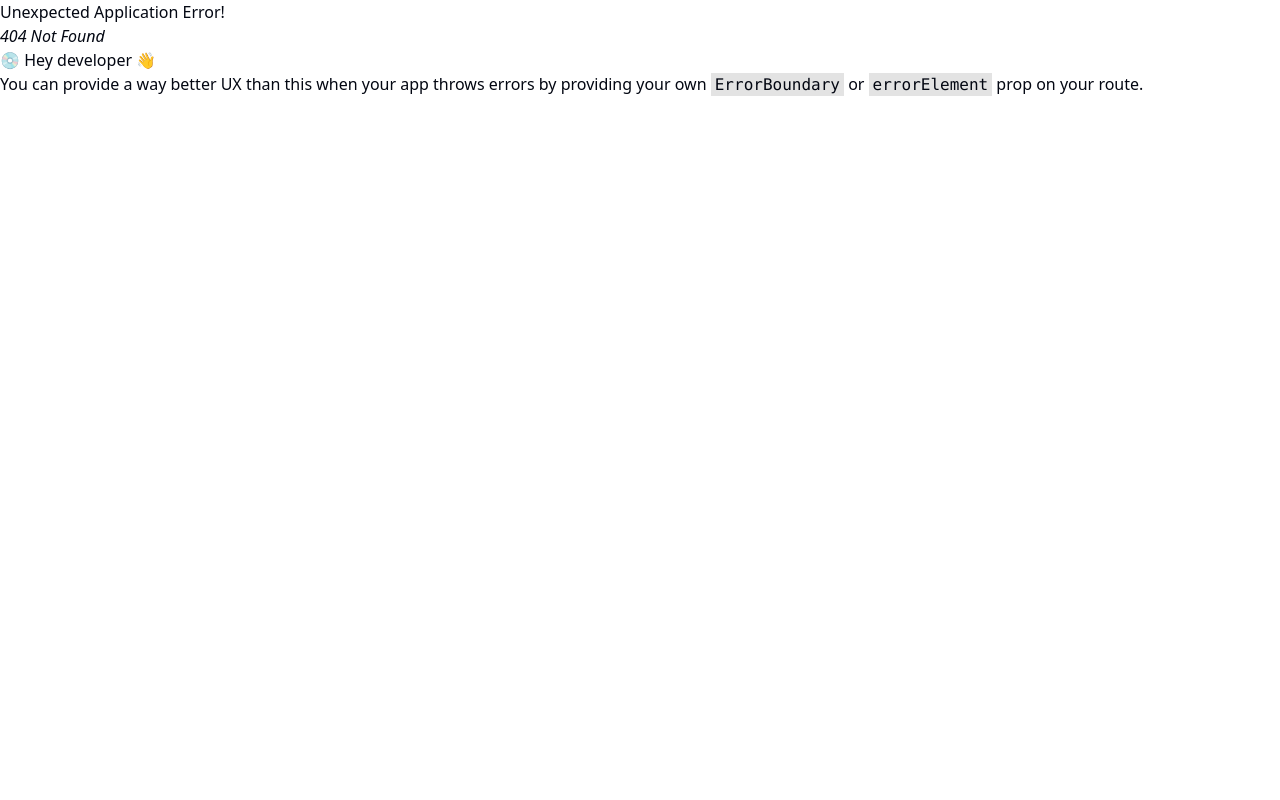
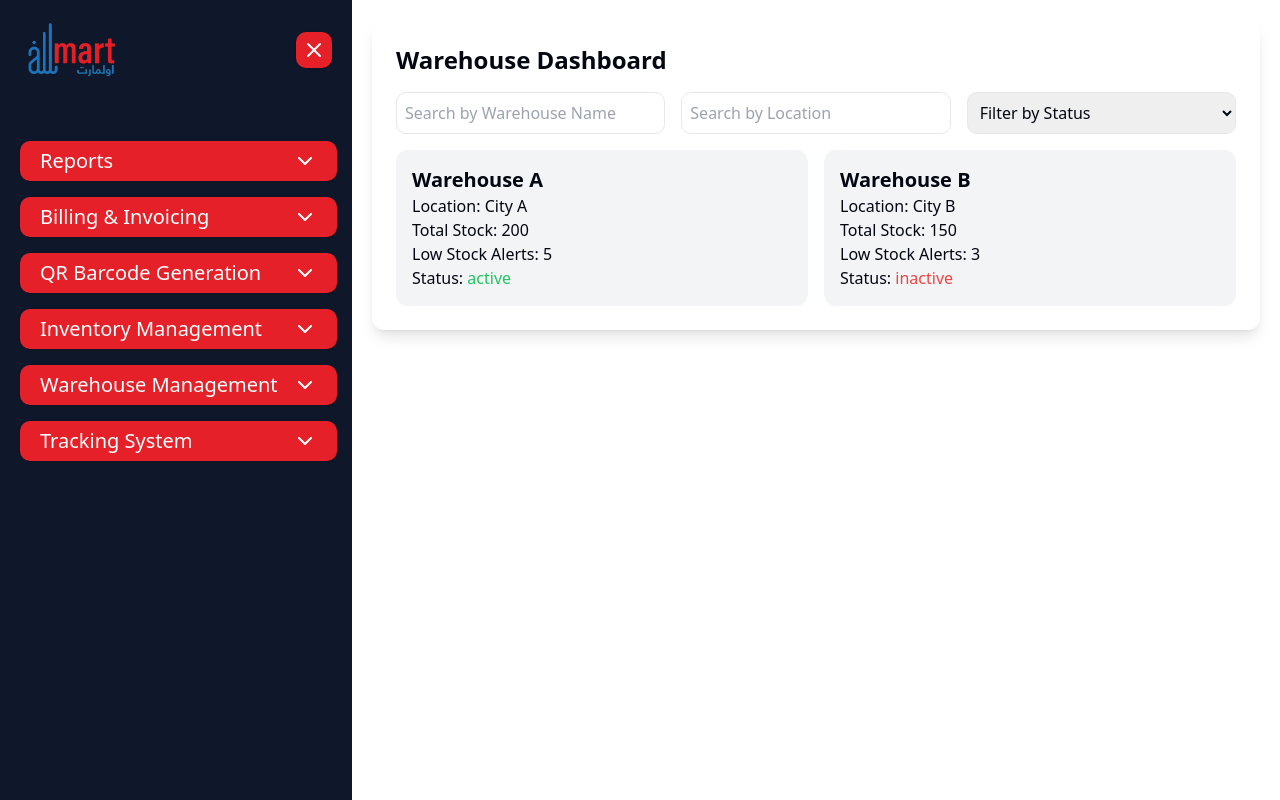
Before and after one commit to subin4693/AliMart-erp, a React (Vite) app: page /multiple-warehouse in a window 1280 px wide. Before the commit this address had no page. Built offline with nearby package versions, Linux system fonts and the light colour scheme.

Commit message:
warehouse dashboard page added

```diff
--- a/src/App.jsx
+++ b/src/App.jsx
@@ -10,6 +10,7 @@ import {
     InventaryValuation,
     BatchExpir,
 } from "@/pages";
+import WarehouseDashboard from "@/pages/warehouseManagement/warehouseDashboard/index";
 // import { InventoryReports } from "@/pages/InventoryReports";
 import Layout from "@/layouts/Layout";
 
@@ -54,6 +55,10 @@ const App = () => {
                     path: "/batch-expiry",
                     element: <BatchExpir />,
                 },
+                {
+                    path: "/multiple-warehouse",
+                    element: <WarehouseDashboard />,
+                },
             ],
         },
     ]);
--- /dev/null
+++ b/src/pages/warehouseManagement/warehouseDashboard/index.jsx
@@ -0,0 +1,170 @@
+import React, { useState } from "react";
+
+const warehouses = [
+    {
+        id: 1,
+        name: "Warehouse A",
+        location: "City A",
+        totalStock: 200,
+        lowStockAlert: 5,
+        status: "active",
+        zones: [
+            {
+                id: 1,
+                name: "Zone A1",
+                products: [
+                    { id: 1, name: "Product A", stock: 10 },
+                    { id: 2, name: "Product C", stock: 15 },
+                ],
+            },
+            { id: 2, name: "Zone A2", products: [{ id: 3, name: "Product B", stock: 20 }] },
+        ],
+    },
+    {
+        id: 2,
+        name: "Warehouse B",
+        location: "City B",
+        totalStock: 150,
+        lowStockAlert: 3,
+        status: "inactive",
+        zones: [
+            {
+                id: 1,
+                name: "Zone B1",
+                products: [
+                    { id: 4, name: "Product D", stock: 5 },
+                    { id: 5, name: "Product E", stock: 8 },
+                ],
+            },
+            { id: 2, name: "Zone B2", products: [{ id: 6, name: "Product F", stock: 12 }] },
+        ],
+    },
+];
+
+const WarehouseDashboard = () => {
+    const [selectedWarehouse, setSelectedWarehouse] = useState(null);
+    const [filter, setFilter] = useState({ name: "", location: "", status: "" });
+
+    const handleWarehouseClick = (warehouse) => {
+        setSelectedWarehouse(warehouse);
+    };
+
+    const handleSearchChange = (e) => {
+        const { name, value } = e.target;
+        setFilter({ ...filter, [name]: value });
+    };
+
+    const filteredWarehouses = warehouses.filter((warehouse) => {
+        return (
+            (filter.name
+                ? warehouse.name.toLowerCase().includes(filter.name.toLowerCase())
+                : true) &&
+            (filter.location
+                ? warehouse.location.toLowerCase().includes(filter.location.toLowerCase())
+                : true) &&
+            (filter.status ? warehouse.status === filter.status : true)
+        );
+    });
+
+    return (
+        <div className="bg-white p-6 rounded-lg shadow-lg">
+            <h2 className="text-2xl font-bold mb-4">Warehouse Dashboard</h2>
+
+            <div className="mb-4 grid grid-cols-1 md:grid-cols-3 gap-4">
+                <input
+                    type="text"
+                    name="name"
+                    placeholder="Search by Warehouse Name"
+                    value={filter.name}
+                    onChange={handleSearchChange}
+                    className="p-2 border rounded-md"
+                />
+                <input
+                    type="text"
+                    name="location"
+                    placeholder="Search by Location"
+                    value={filter.location}
+                    onChange={handleSearchChange}
+                    className="p-2 border rounded-md"
+                />
+                <select
+                    name="status"
+                    value={filter.status}
+                    onChange={handleSearchChange}
+                    className="p-2 border rounded-md"
+                >
+                    <option value="">Filter by Status</option>
+                    <option value="active">Active</option>
+                    <option value="inactive">Inactive</option>
+                </select>
+            </div>
+
+            <div className="grid gap-4 grid-cols-1 md:grid-cols-2">
+                {filteredWarehouses.map((warehouse) => (
+                    <div
+                        key={warehouse.id}
+                        className="p-4 bg-gray-100 rounded-lg cursor-pointer hover:bg-gray-200"
+                        onClick={() => handleWarehouseClick(warehouse)}
+                    >
+                        <h3 className="font-semibold text-xl">{warehouse.name}</h3>
+                        <p>Location: {warehouse.location}</p>
+                        <p>Total Stock: {warehouse.totalStock}</p>
+                        <p>Low Stock Alerts: {warehouse.lowStockAlert}</p>
+                        <p>
+                            Status:{" "}
+                            <span
+                                className={
+                                    warehouse.status === "active"
+                                        ? "text-green-500"
+                                        : "text-red-500"
+                                }
+                            >
+                                {warehouse.status}
+                            </span>
+                        </p>
+                    </div>
+                ))}
+            </div>
+
+            {selectedWarehouse && (
+                <div className="mt-6 p-4 bg-gray-200 rounded-lg">
+                    <h3 className="text-xl font-bold mb-4">{selectedWarehouse.name} - Details</h3>
+                    <p>
+                        <strong>Location:</strong> {selectedWarehouse.location}
+                    </p>
+                    <p>
+                        <strong>Total Stock:</strong> {selectedWarehouse.totalStock}
+                    </p>
+                    <p>
+                        <strong>Status:</strong> {selectedWarehouse.status}
+                    </p>
+
+                    <div className="mt-4">
+                        <h4 className="text-lg font-semibold">Zones</h4>
+                        {selectedWarehouse.zones.map((zone) => (
+                            <div key={zone.id} className="mt-2 p-3 bg-white rounded-md">
+                                <h5 className="font-semibold">{zone.name}</h5>
+                                <ul className="list-disc list-inside">
+                                    {zone.products.map((product) => (
+                                        <li key={product.id} className="text-sm">
+                                            {product.name} - Stock: {product.stock}
+                                        </li>
+                                    ))}
+                                </ul>
+                            </div>
+                        ))}
+                    </div>
+
+                    <button
+                        onClick={() => setSelectedWarehouse(null)}
+                        className="mt-4 p-2 bg-red-500 text-white rounded-md"
+                    >
+                        Close Details
+                    </button>
+                </div>
+            )}
+        </div>
+    );
+};
+
+export default WarehouseDashboard;
```
